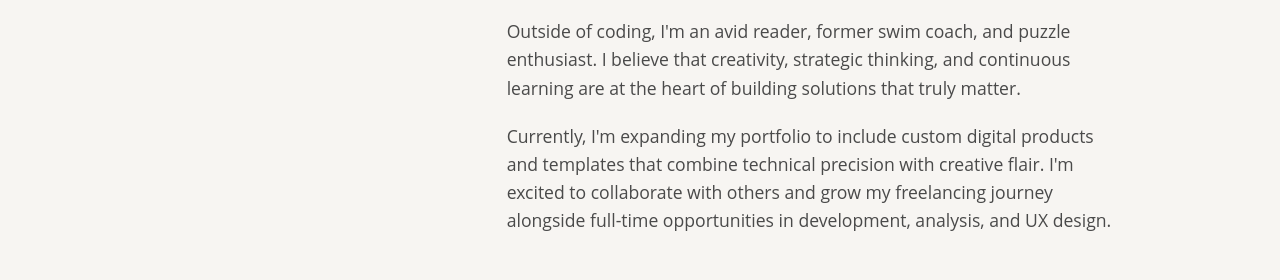
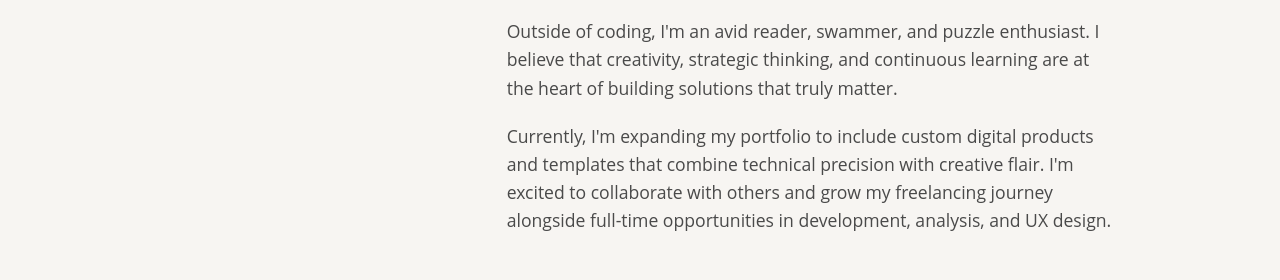
Before and after one commit to mpasquale3/mPasqualePortfolio, a website: page about.html in a window 1280 px wide. Shown: the part 520-800 px from the top of the page. Drawn offline with Linux system fonts and the light colour scheme.

Commit message:
typo fix about me

```diff
--- a/about.html
+++ b/about.html
@@ -50,7 +50,7 @@
 
         <p>My background in retail leadership and swim coaching taught me the value of teamwork, clear communication, and process improvement — skills I now bring into every project I tackle.</p>
 
-        <p>Outside of coding, I'm an avid reader, former swim coach, and puzzle enthusiast. I believe that creativity, strategic thinking, and continuous learning are at the heart of building solutions that truly matter.</p>
+        <p>Outside of coding, I'm an avid reader, swammer, and puzzle enthusiast. I believe that creativity, strategic thinking, and continuous learning are at the heart of building solutions that truly matter.</p>
 
         <p>Currently, I'm expanding my portfolio to include custom digital products and templates that combine technical precision with creative flair. I'm excited to collaborate with others and grow my freelancing journey alongside full-time opportunities in development, analysis, and UX design.</p>
 
```
